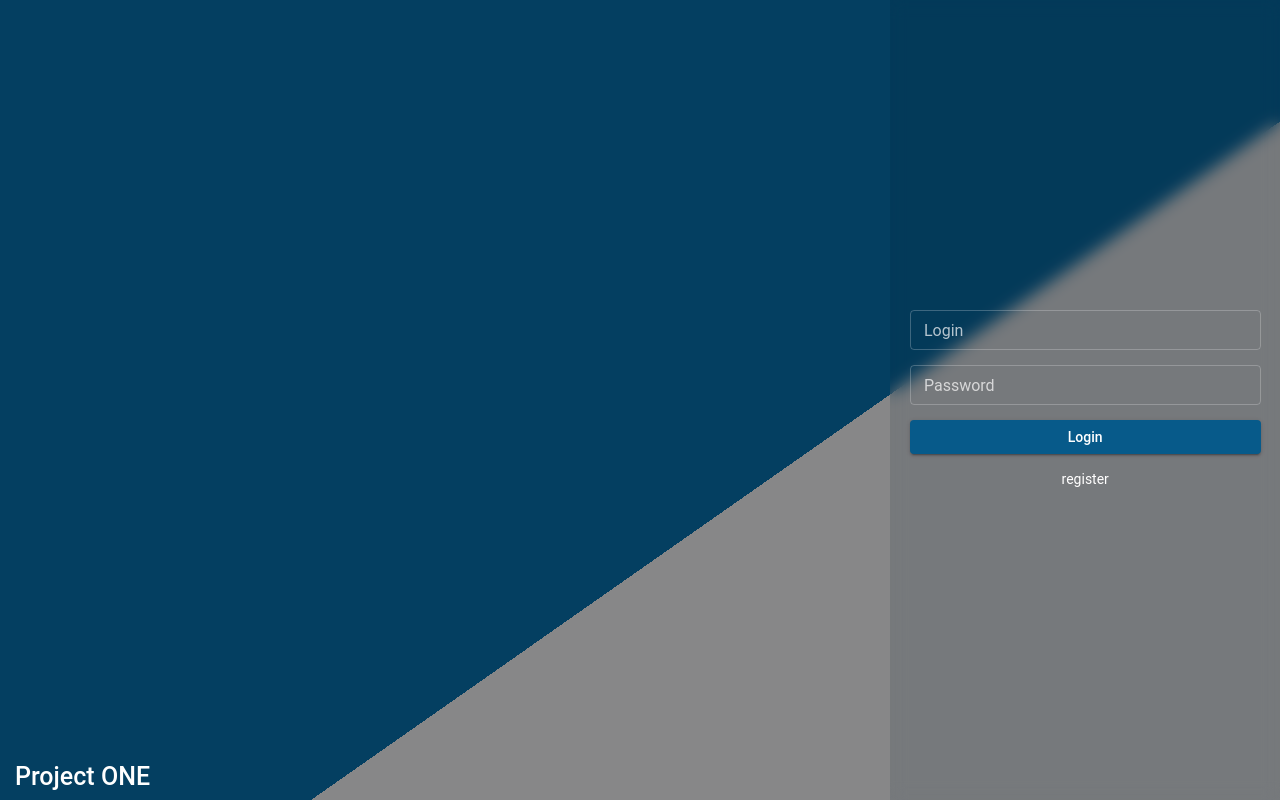
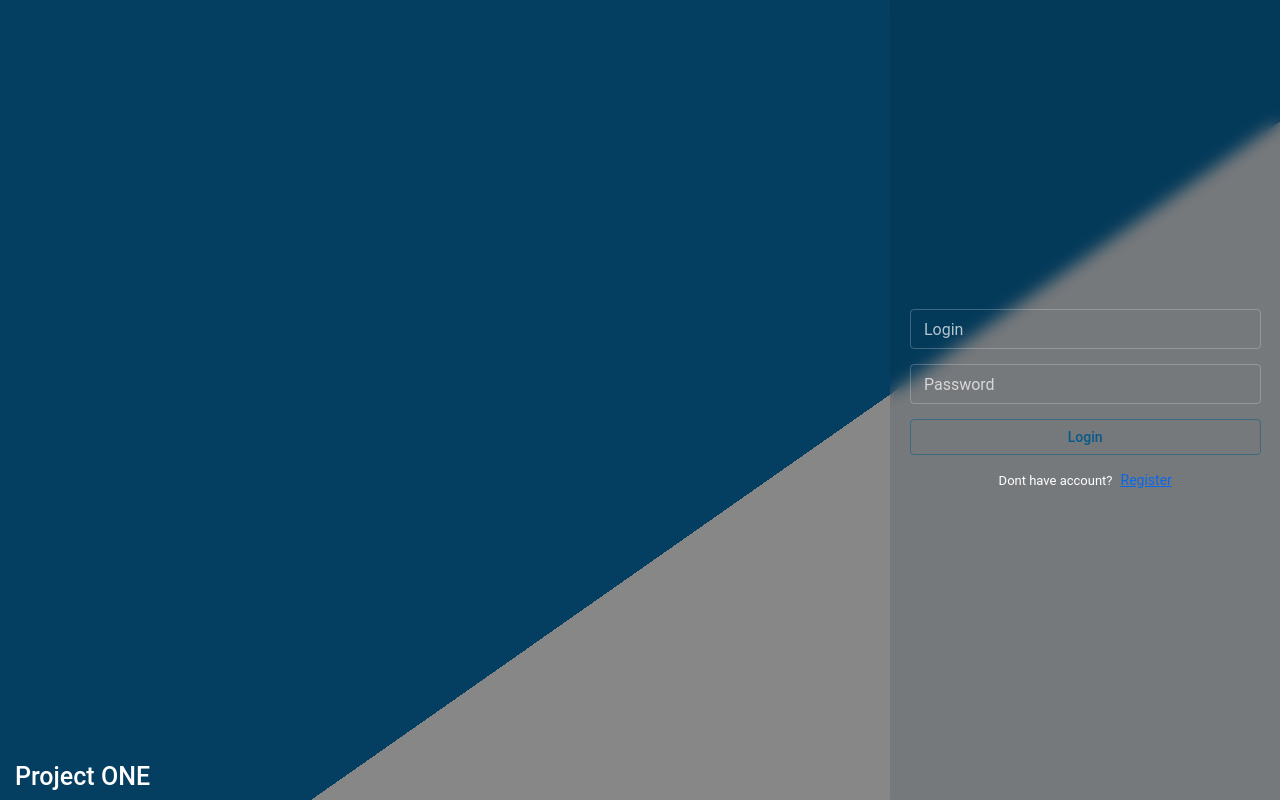
Before and after one commit to BabayanArmen/project_one_front, a React (Vite) app: page / in a window 1280 px wide. Both pictures are taken after a click on the button "Enter". Built offline with nearby package versions, Linux system fonts and the light colour scheme.

Commit message:
login page style

```diff
--- a/src/pages/auth-pages/Login.tsx
+++ b/src/pages/auth-pages/Login.tsx
@@ -3,9 +3,17 @@ import Button from '@mui/material/Button';
 import loginStyles from "../../shared/styles/pages/login.module.scss";
 import { useState } from 'react';
 import TextField from '@mui/material/TextField';
+import { Link, useNavigate } from 'react-router-dom';
 
 export function Login() {
     const [showLogin, setShowLogin] = useState<boolean>(false);
+
+    const navigate = useNavigate();
+
+    const onLogin = () => {
+        // some api call logic
+        navigate("/home");
+    }
 
     return (
         // <>
@@ -28,8 +36,11 @@ export function Login() {
                     <div className={loginStyles.login_form}>
                         <TextField size='small' sx={{ width: '90%'}} id="outlined-basic" label="Login" variant="outlined" />
                         <TextField size='small' sx={{ width: '90%'}} id="outlined-password-input" label="Password" type="password" autoComplete="current-password" />
-                        <Button variant="contained" sx={{ width: '90%'}}>Login</Button>
-                        <span className={loginStyles.register}>register</span>
+                        <Button variant="outlined" sx={{ width: '90%'}} onClick={onLogin}>Login</Button>
+                        <div className={loginStyles.register_container}>
+                            <span className={loginStyles.dont_have_account}>Dont have account?</span>
+                            <Link to="/register" className={loginStyles.register}>Register</Link>
+                        </div>
                     </div>
                 )
             }
--- a/src/shared/styles/pages/login.module.scss
+++ b/src/shared/styles/pages/login.module.scss
@@ -36,9 +36,19 @@
         animation: fadeIn .3s ease-in-out forwards;
     }
 
-    .register {
-        font-size: 14px;
-        cursor: pointer;
+    .register_container {
+        display: flex;
+        align-items: center;
+        justify-content: center;
+        gap: 8px;
+        .dont_have_account {
+            font-size: 13px;
+        }
+        .register {
+            color: rgb(11, 104, 234);
+            font-size: 14px;
+            cursor: pointer;
+        }
     }
 }
 
```
